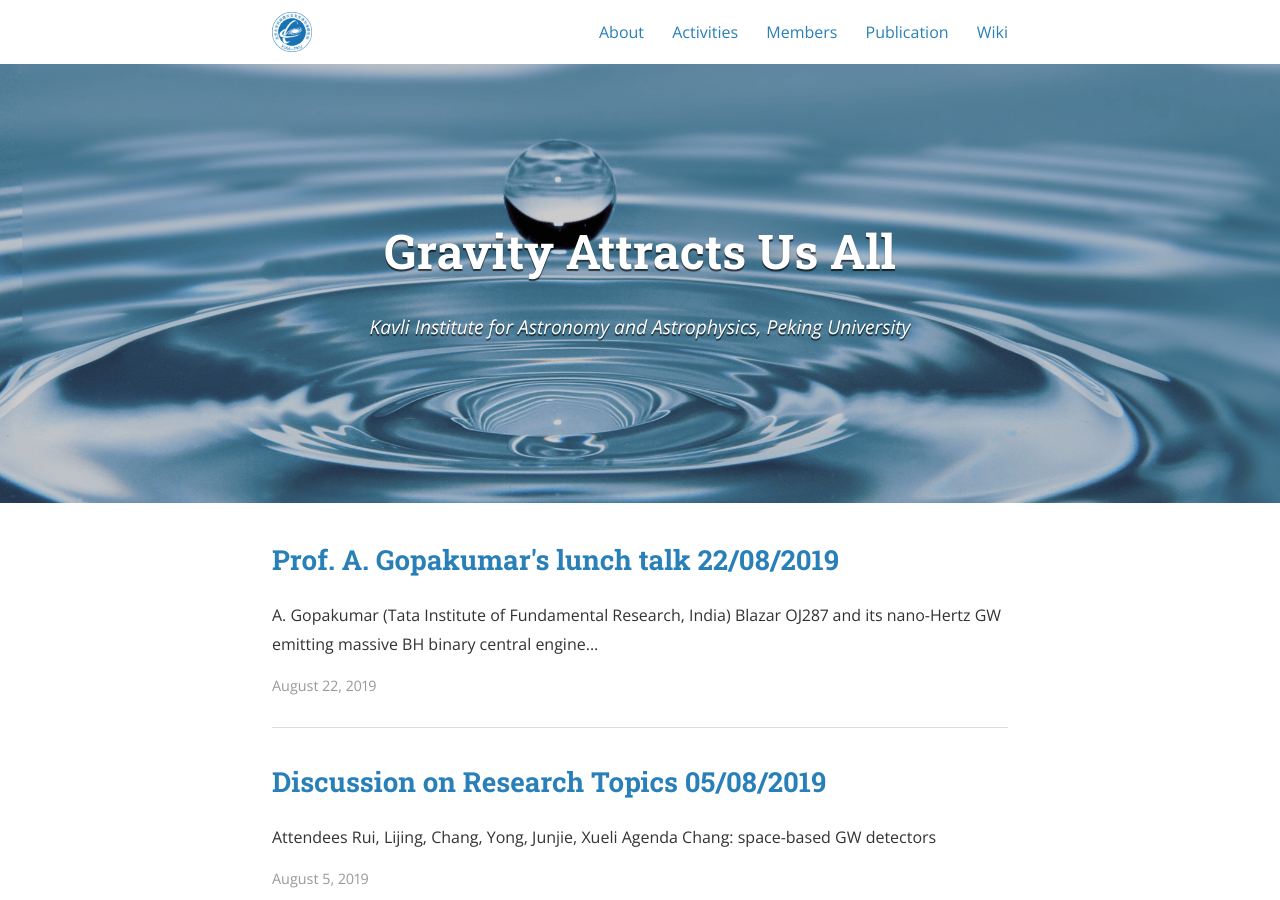
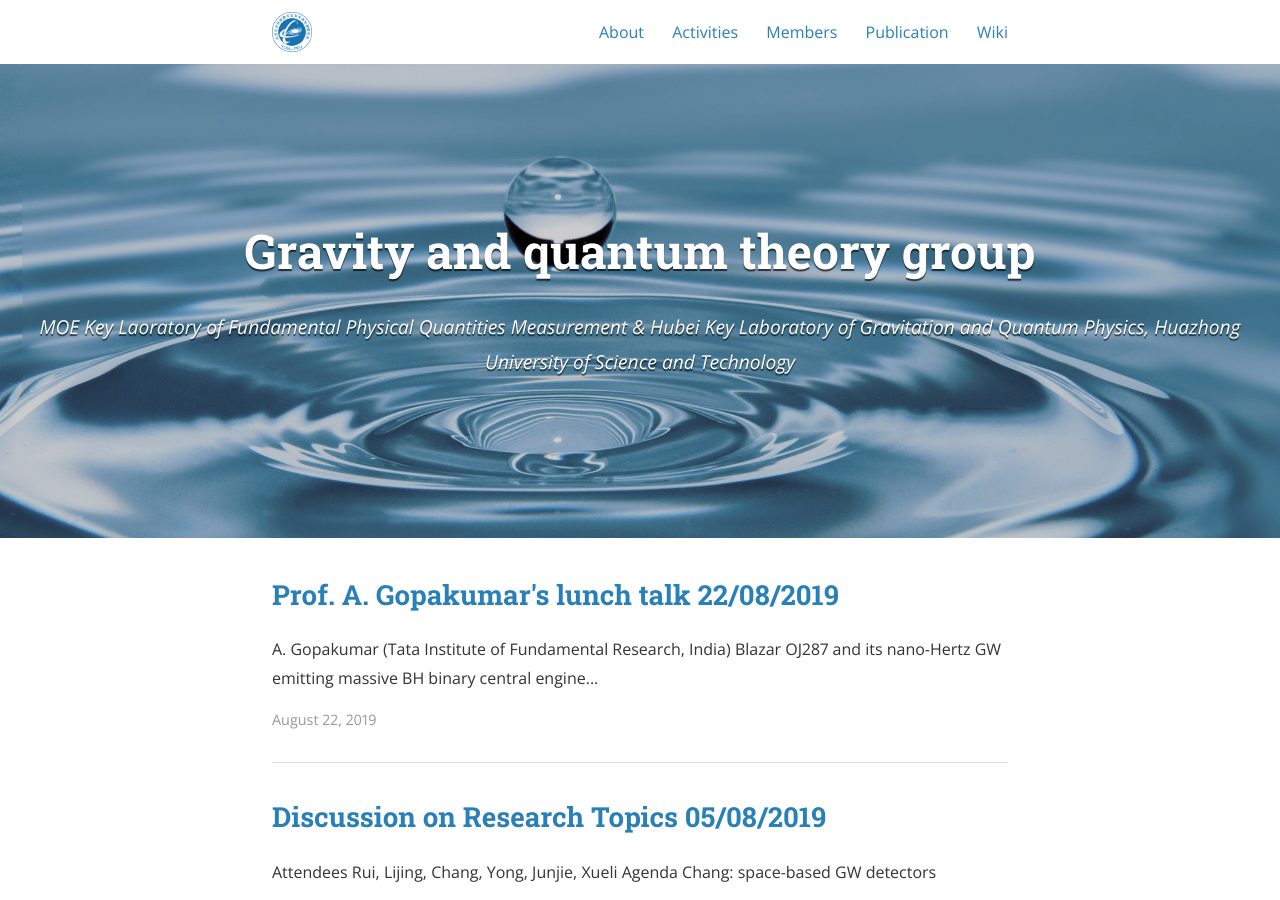
Before and after one commit to gravity-group/gravity-group.github.io, a Jekyll site: the page built from index.html, in a window 1280 px wide and 900 px high. Built offline with Jekyll 4.4.1, drawn with Linux system fonts in a browser that asks for light colours; nearby versions of some CDN libraries; the list of posts is cut into pages by our own code; some of the changed text lies outside the part shown.

Commit message:
update title and subtitle

```diff
--- a/_config.yml
+++ b/_config.yml
@@ -9,8 +9,8 @@ exclude:
   - "/vendor/"
 
 # Site settings
-title: Gravity Attracts Us All
-subtitle: "Kavli Institute for Astronomy and Astrophysics, Peking University"
+title: Gravity and quantum theory group
+subtitle: "MOE Key Laoratory of Fundamental Physical Quantities Measurement & Hubei Key Laboratory of Gravitation and Quantum Physics, Huazhong University of Science and Technology"
 email: lshao@pku.edu.cn
 name: Lijing Shao
 description: >
```
